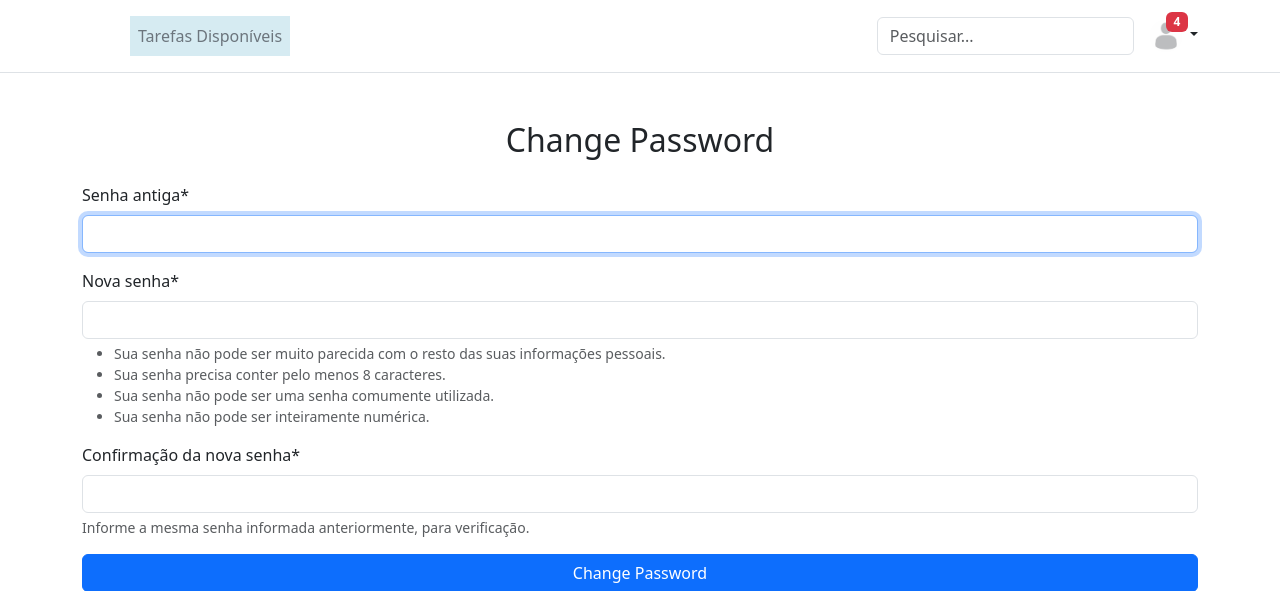
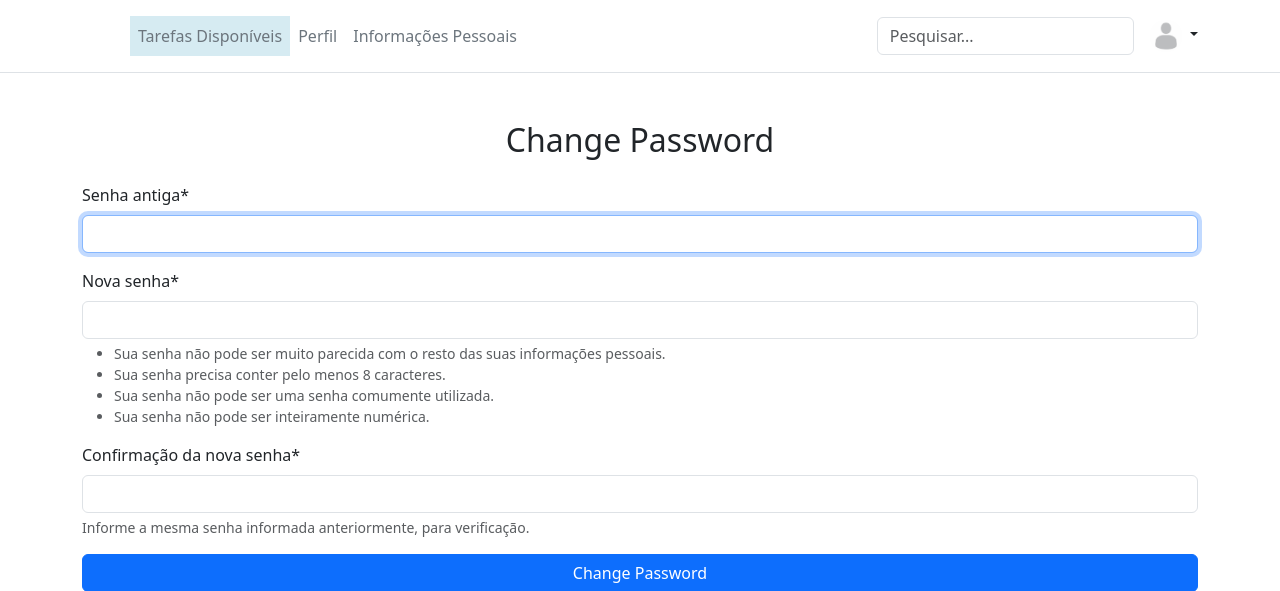
Before and after one commit to mauroue/PI---2024---2, a Django app: page /password_change/ in a window 1280 px wide. Shown: the top 591 px of the page. Run offline with Django 5.2, Linux system fonts and the light colour scheme; the visitor is signed in with stand-in values (Sample User, id 1); some libraries are stand-ins or nearby versions.

Commit message:
Update header.html
Ajuste dashboard

```diff
--- a/app/templates/dashboard/header.html
+++ b/app/templates/dashboard/header.html
@@ -12,6 +12,8 @@
 
       <ul class="nav col-12 col-lg-auto me-lg-auto mb-2 justify-content-center mb-md-0">
         <li><a href="{% url 'list_work_request' %}" class="nav-link px-2 link-secondary" style="background-color: rgba(173, 216, 230, 0.5);">Tarefas Disponíveis</a></li>
+        <li><a class="nav-link px-2 link-secondary" href="{% url 'user_profile' %}">Perfil</a></li>
+        <li><a class="nav-link px-2 link-secondary" href="{% url 'personal_info' %}">Informações Pessoais</a></li>
       </ul>
 
       <form class="col-12 col-lg-auto mb-3 mb-lg-0 me-lg-3">
@@ -21,7 +23,7 @@
       <div class="dropdown text-end">
         <a href="#" class="d-block link-dark text-decoration-none dropdown-toggle" id="dropdownUser1"
           data-bs-toggle="dropdown" aria-expanded="false">
-          <span style="position: absolute; top: -8px; left: 16px;" class="badge bg-danger">4</span>
+<!--           <span style="position: absolute; top: -8px; left: 16px;" class="badge bg-danger">0</span> -->
           {% if user.profile_image %}
           <img src="{{ user.profile_image.url }}" alt="user_profile" width="32" height="32" class="rounded-circle">
           {% else %}
@@ -30,11 +32,11 @@
           {% endif %}
         </a>
         <ul class="dropdown-menu text-small" aria-labelledby="dropdownUser1">
-          <li><a class="dropdown-item" href="#">Mensagens
+<!--           <li><a class="dropdown-item" href="#">Mensagens
               <span class="badge bg-danger">4</span>
             </a>
-          </li>
-          <li><a class="dropdown-item" href="{% url 'user_dashboard' %}">dashboard</a></li>
+          </li> -->
+          <li><a class="dropdown-item" href="{% url 'user_dashboard' %}">Dashboard</a></li>
           <li><a class="dropdown-item" href="{% url 'password_change' %}">Trocar senha</a></li>
           <li><a class="dropdown-item" href="{% url 'user_profile' %}">Perfil</a></li>
           <li><a class="dropdown-item" href="{% url 'personal_info' %}">Informações Pessoais</a></li>
```
